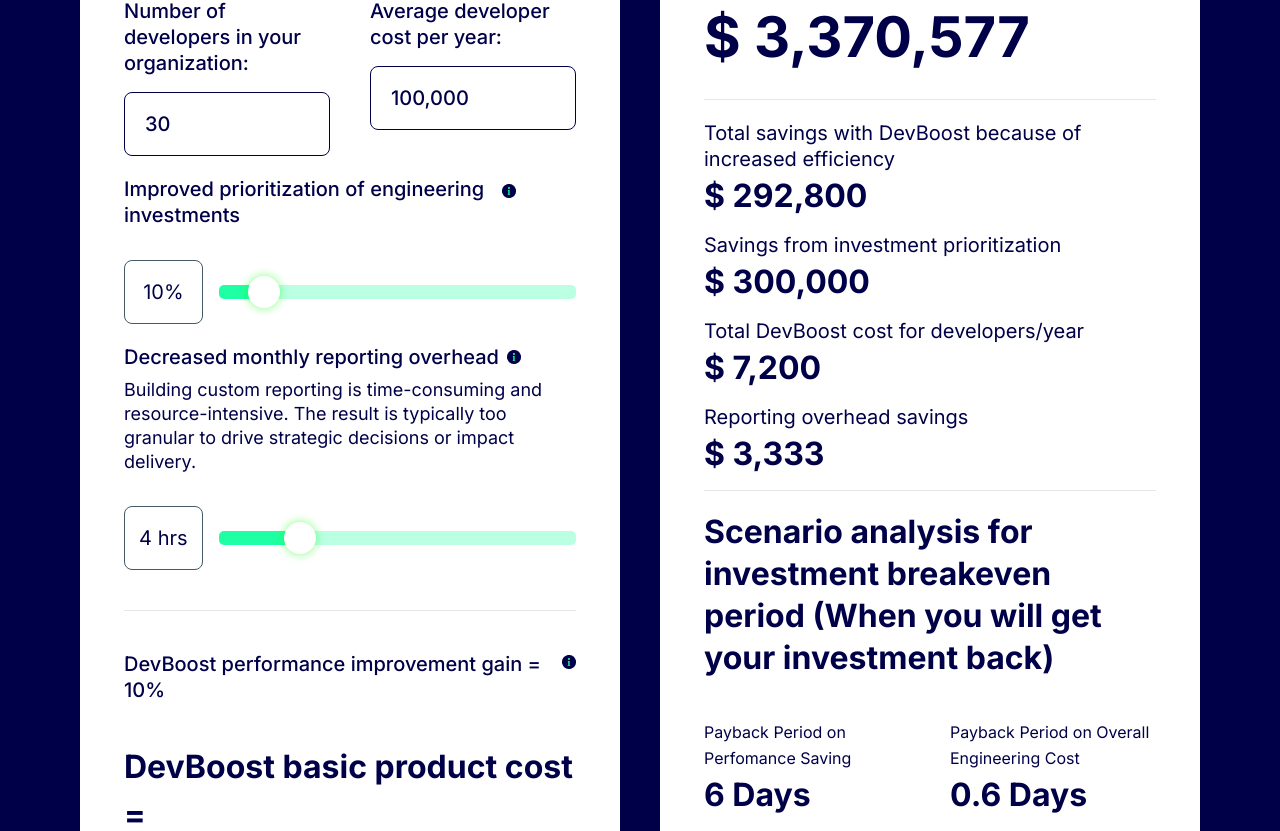
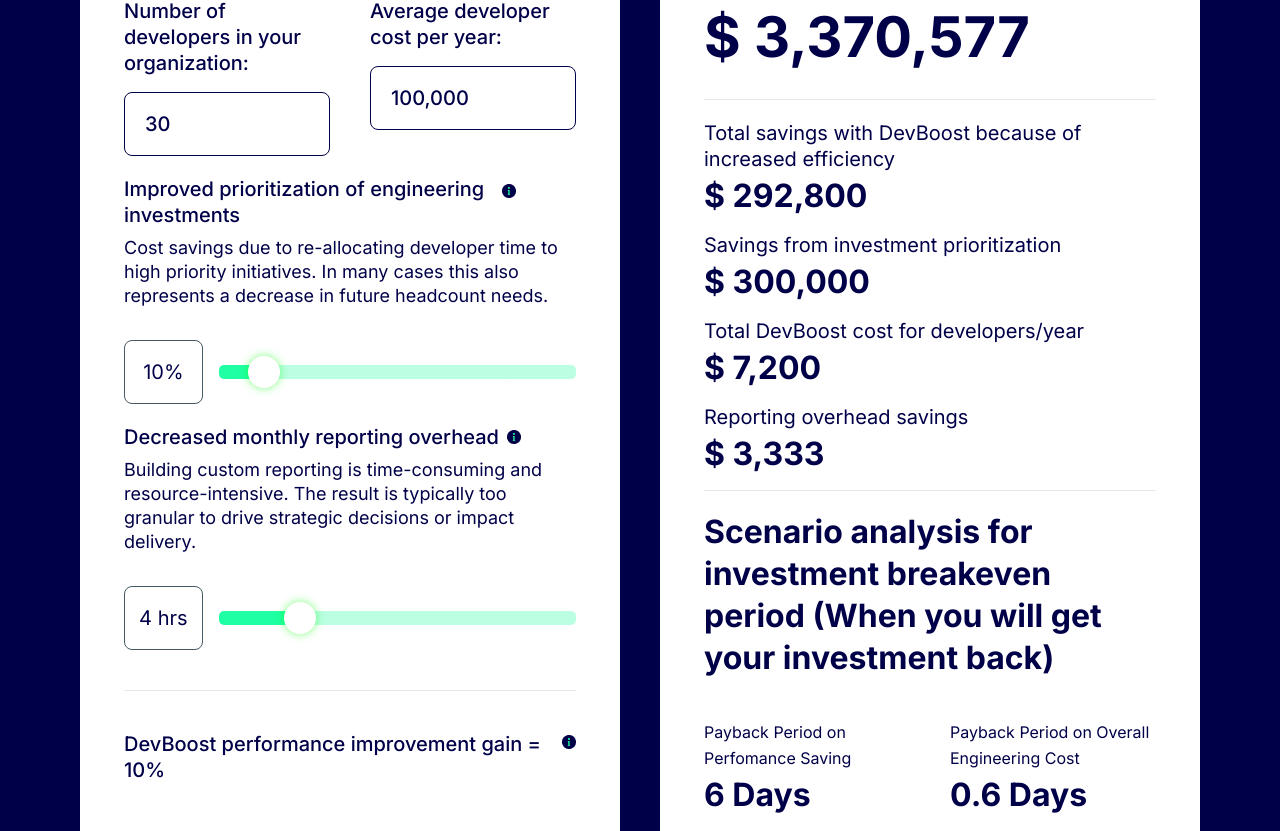
Before and after one commit to werahul/itechVdo, a Next.js app: page /product in a window 1280 px wide. Shown: the part 3530-4361 px from the top of the page. Built offline with nearby package versions, Linux system fonts and the light colour scheme; a web font is replaced by a local one.

Commit message:
Line Add

```diff
--- a/components/ROICalculator.jsx
+++ b/components/ROICalculator.jsx
@@ -75,11 +75,15 @@
   const paybackPeriod =
     totalDevBoostCostPerYear / increasedPerformanceSavingsPerDay; // real L8
 
+  console.log(totalDevBoostCostPerYear);
+  console.log(increasedPerformanceSavingsPerDay);
+
   const totalDevCostPerDay = (numDevelopers * devCostPerYear) / 250; // 0
   // const paybackPeriodBasedOnOverallCost =
   // // numDevelopers *  / totalDevCostPerDay;
 
-  const paybayP2 = (numDevelopers * 20 * 12) / totalDevCostPerDay;
+  const paybayP2 =
+    (numDevelopers * devBoostCostPerUserPerMonth * 12) / totalDevCostPerDay;
 
   const handleChange = (event) => {
     const value = event.target.value;
@@ -155,11 +159,12 @@
             </div>
 
             <div className="mt-5">
-              <div className="space-y-4">
+              <div className="space-y-2">
                 <div className="flex items-start space-x-2 relative">
                   <p className="font-medium font-inter lg:text-[20px] lg:leading-[26px] text-[16px] leading-[20px] w-[370px] whitespace-nowrap">
                     Improved prioritization of engineering <br /> investments
                   </p>
+
                   <img
                     src="/Images/IBtn.png"
                     alt="i-Button 1"
@@ -180,6 +185,11 @@
                     </div>
                   )}
                 </div>
+                <p className="lg:text-[18px] text-[14px] lg:leading-[24px] leading-[18px] font-inter">
+                  Cost savings due to re-allocating developer time to high
+                  priority initiatives. In many cases this also represents a
+                  decrease in future headcount needs.
+                </p>
               </div>
 
               <div className="lg:flex items-center lg:space-x-4 mt-8">
@@ -219,12 +229,16 @@
                     onMouseEnter={() => handleMouseEnter(2)}
                     onMouseLeave={handleMouseLeave}
                   >
-                  On average, 4 hours per engineering manager per month. In many organizations, an engineering operations manager may also dedicate a large portion of their time to this.
+                    On average, 4 hours per engineering manager per month. In
+                    many organizations, an engineering operations manager may
+                    also dedicate a large portion of their time to this.
                   </div>
                 )}
               </div>
               <p className="lg:text-[18px] text-[14px] lg:leading-[24px] leading-[18px] mt-2 font-inter">
-              Building custom reporting is time-consuming and resource-intensive. The result is typically too granular to drive strategic decisions or impact delivery.
+                Building custom reporting is time-consuming and
+                resource-intensive. The result is typically too granular to
+                drive strategic decisions or impact delivery.
               </p>
 
               <div className="lg:flex items-center lg:space-x-4 mt-8">
@@ -279,7 +293,7 @@
           </div>
           <div className="bg-white lg:w-[50%] rounded-[20px] max-h-[1000px] lg:py-[64px] py-10 lg:px-[44px] px-5 text-[#000049] mt-10">
             <p className="font-inter lg:text-[32px] text-[24px] font-bold">
-            Total Annual Savings
+              Total Annual Savings
             </p>
             <p className="font-inter lg:text-[56px] text-[36px] font-bold">
               ${" "}
```
